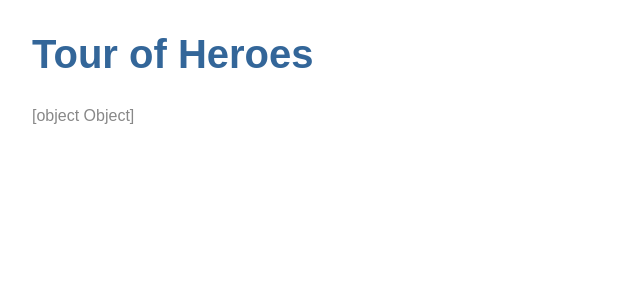
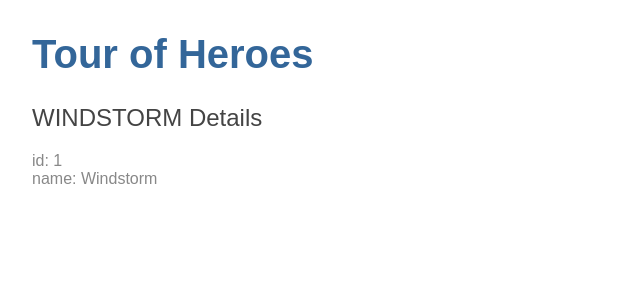
Before and after one commit to codemaster-mick/angular-tour-of-heroes, an Angular app: page / in a window 1280 px wide. Shown: the top 300 px of the page, without its empty margins (0-640 px from the left). Built offline with nearby package versions, Linux system fonts and the light colour scheme.

Commit message:
fix(elements): adjusted heroes view to use hero object
Refactored the heroes view to use a hero object instead of just
a string, fixing the display again after the last commit

```diff
--- a/src/app/heroes/heroes.component.html
+++ b/src/app/heroes/heroes.component.html
@@ -1 +1,3 @@
-{{hero}}
+<h2>{{hero.name|uppercase}} Details</h2>
+<div> <span> id: </span> {{hero.id}}</div>
+<div> <span> name: </span> {{hero.name}}</div>
```
